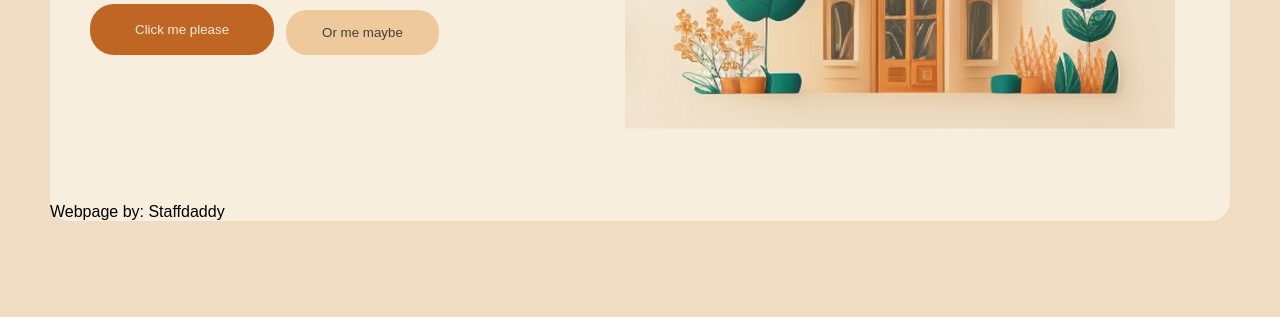
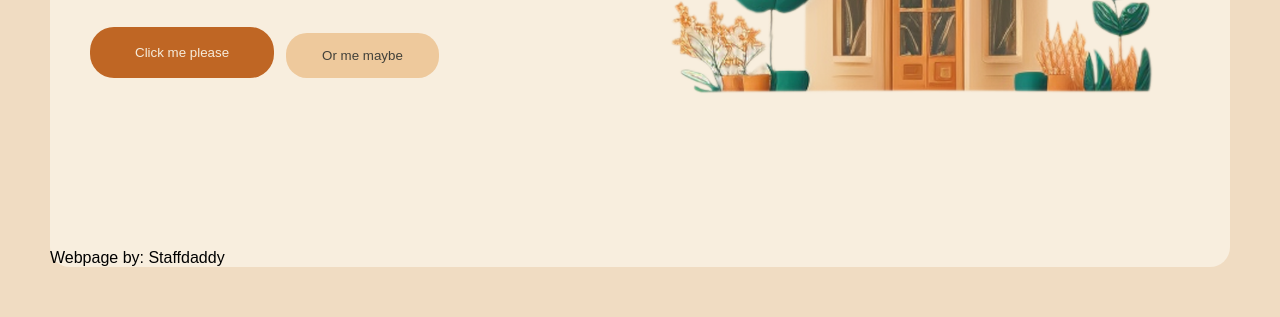
Before and after one commit to samstafford626/Stafford-Realty-Advantage-Website, a plain HTML site: page index.html in a window 1280 px wide. Shown: the part 491-808 px from the top of the page. Drawn offline with Linux system fonts and the light colour scheme.

Commit message:
insert new image with background removed into hero, still need to adjust formatting and sizing of hero

```diff
--- a/css/styles.css
+++ b/css/styles.css
@@ -56,25 +56,29 @@ body {
 .content-container {
     display: flex;
     margin: 0px 40px;
+    height: 600px;
 }
 
 .content-one {
-    flex: 1;
+    flex: 1 1 ;
     display: flex;
     flex-direction: column;
     justify-content: center;
     gap: 15px;
-    z-index: 1;
+    /* border: 1px solid black; */
 }
+
 .content-two {
     flex: 1;
+    display: flex;
+    justify-content: center;
+    align-items: center;
 }
+
 .hero-image {
-    width: 100%;
-    height: 100%;
-    object-fit: cover;
-    margin-left: -15px;
-    z-index: -1;
+    width: 110%;
+    height: 110%;
+    object-fit: contain;
 }
 
 .content-one h1 {
--- a/index.html
+++ b/index.html
@@ -31,7 +31,7 @@
                 </div>
             </div>
             <div class="content-two">
-                <img src="images/heroimage.png" alt="" class="hero-image">
+                <img src="images/heroimage2.png" alt="" class="hero-image">
             </div>
         </div>
         <footer>
```
Also changed, not shown: images/heroimage2.png (added).
